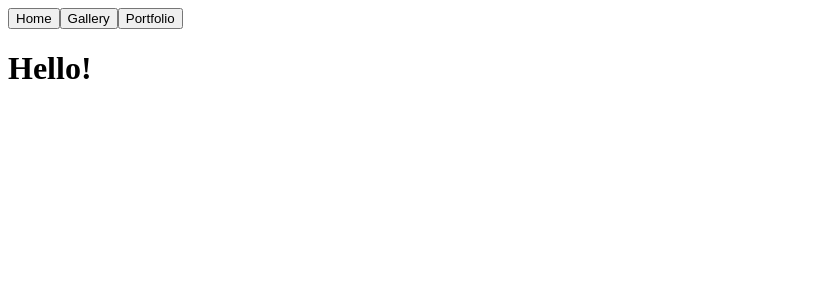
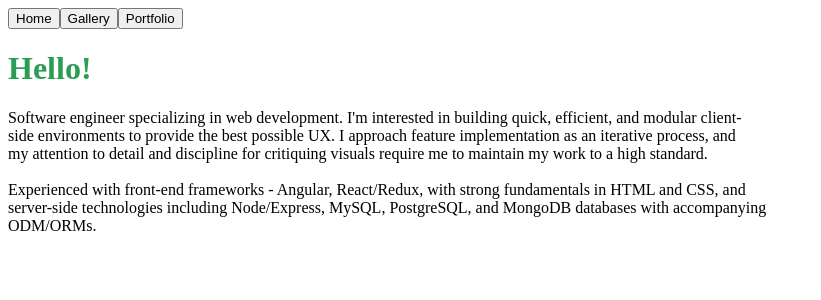
Before and after one commit to Svinets/svinets.github.io, a React app: page / in a window 1280 px wide. Shown: the top 300 px of the page, without its empty margins (0-821 px from the left). Built offline with nearby package versions, Linux system fonts and the light colour scheme.

Commit message:
Add profile text to Profile.jsx

```diff
--- a/components/Profile.jsx
+++ b/components/Profile.jsx
@@ -1,10 +1,20 @@
 import React from 'react';
+import style from '../style.css';
 
 const Profile = (props) => (
   <div>
     <h1>
       Hello!
     </h1>
+    <p>
+      Software engineer specializing in web development. I'm interested in building quick, efficient, and modular client-<br/>
+      side environments to provide the best possible UX. I approach feature implementation as an iterative process, and<br/>
+      my attention to detail and discipline for critiquing visuals require me to maintain my work to a high standard.<br/>
+      <br/>
+      Experienced with front-end frameworks - Angular, React/Redux, with strong fundamentals in HTML and CSS, and<br/>
+      server-side technologies including Node/Express, MySQL, PostgreSQL, and MongoDB databases with accompanying<br/>
+      ODM/ORMs.
+    </p>
   </div>
 );
 
```
